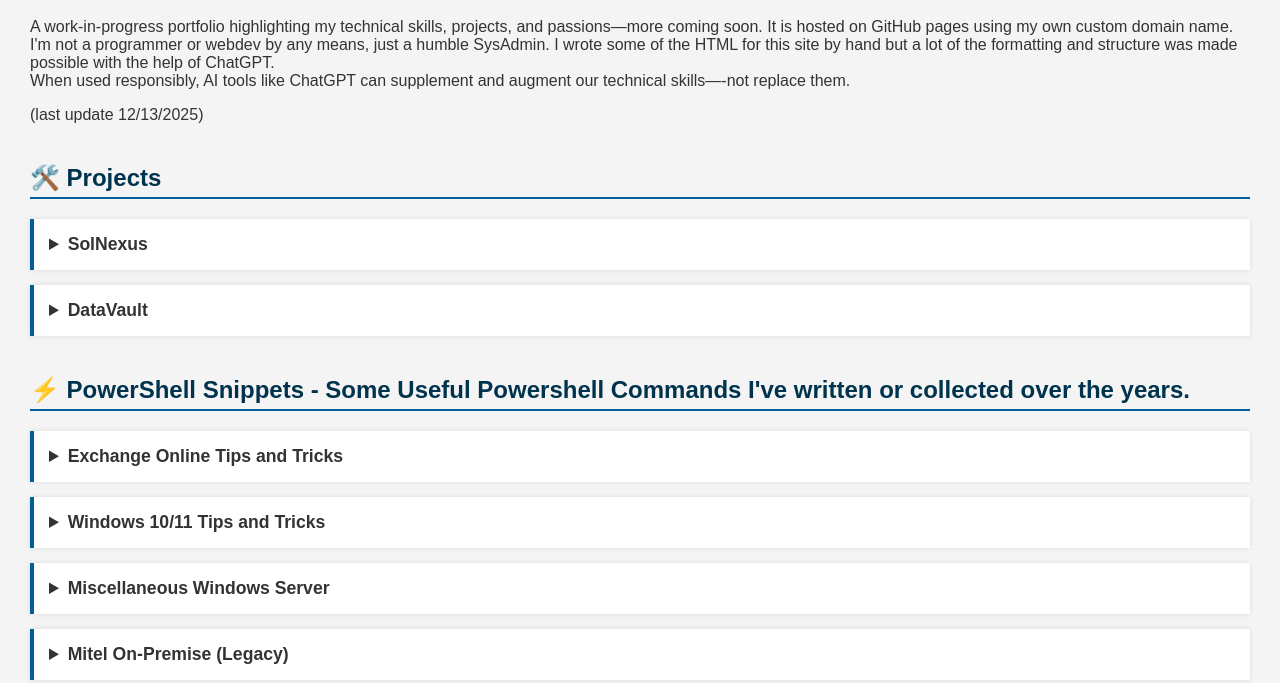
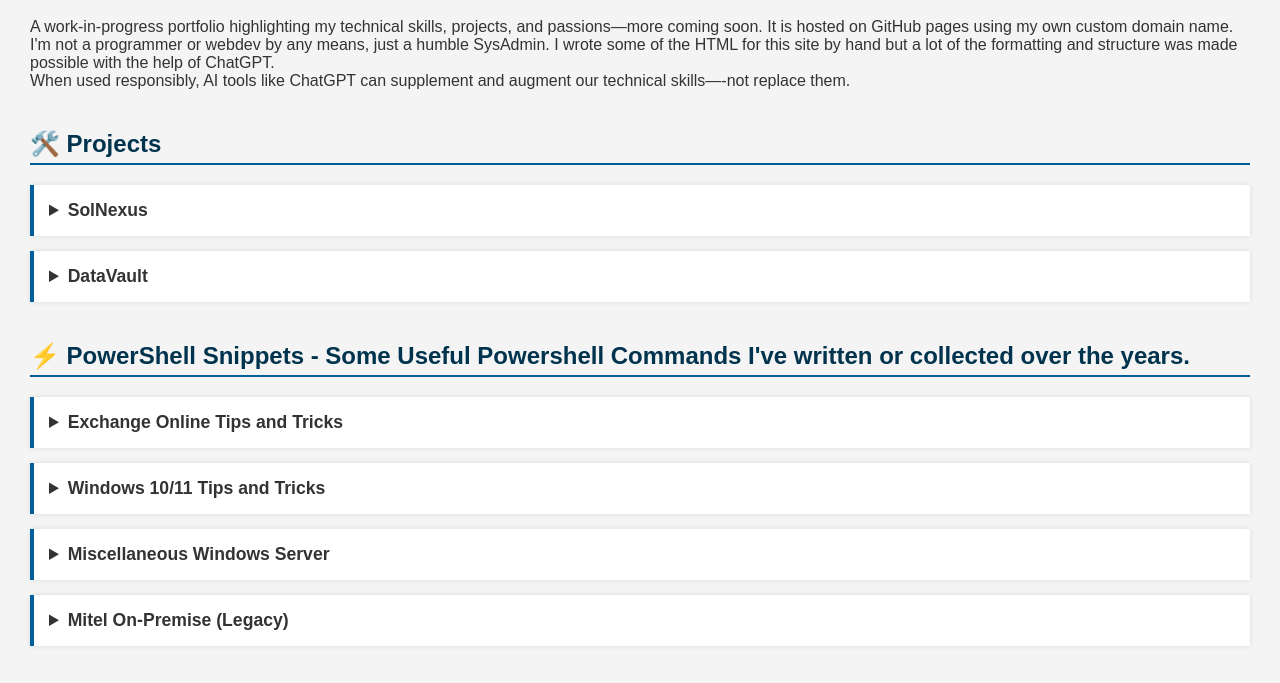
Before and after one commit to teknickality/myprojects, a plain HTML site: page index.html in a window 1280 px wide. Shown: the part 70-753 px from the top of the page. Drawn offline with Linux system fonts and the light colour scheme.

Commit message:
Update index.html

```diff
--- a/index.html
+++ b/index.html
@@ -76,7 +76,6 @@
 	<p>A work-in-progress portfolio highlighting my technical skills, projects, and passions—more coming soon. It is hosted on GitHub pages using my own custom domain name.
 	<br>I'm not a programmer or webdev by any means, just a humble SysAdmin. I wrote some of the HTML for this site by hand but a lot of the formatting and structure was made possible with the help of ChatGPT.
 	<br>When used responsibly, AI tools like ChatGPT can supplement and augment our technical skills—-not replace them.</p>
-	<p>(last update 12/13/2025)</p>
 
     <h2 class="section-title">🛠️ Projects</h2>
 
```
